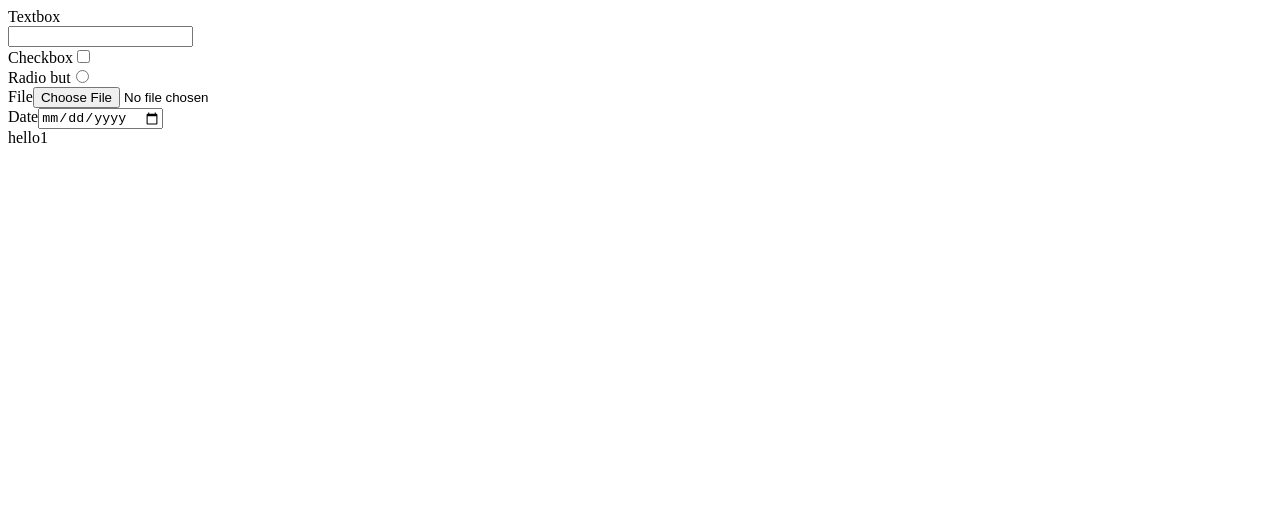
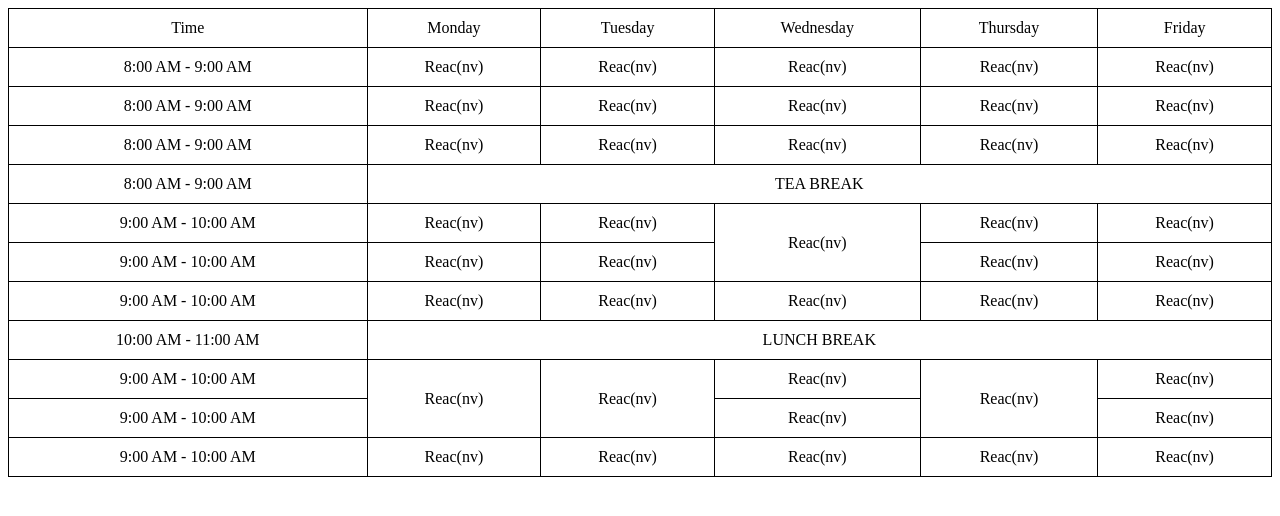
Before and after one commit to Priyal-Bhesaniya/reactfirst1, a React (Vite) app: page / in a window 1280 px wide. Shown: the top 516 px of the page. Built offline with nearby package versions, Linux system fonts and the light colour scheme.

Commit message:
complete a timetable

```diff
--- /dev/null
+++ b/src/lec2412/timetable.jsx
@@ -0,0 +1,128 @@
+import * as React from "react";
+
+class Timetable extends React.Component {
+    render (){
+        return(
+
+            <div className="timetable">
+                <center>
+                <table style={{border:"1px solid black",borderCollapse: "collapse",width:"100%",textAlign:"center"}}>
+                    <thead >
+                    <tr>
+                    <td style={{ border:"1px solid black",padding:"10px"}}  >Time</td>
+                  <td style={{ border:"1px solid black",padding:"10px"}}  >Monday</td>
+                  <td style={{ border:"1px solid black",padding:"10px"}}>Tuesday</td>
+                  <td style={{ border:"1px solid black",padding:"10px"}}>Wednesday</td>
+                  <td style={{ border:"1px solid black",padding:"10px"}}>Thursday</td>
+                  <td style={{ border:"1px solid black",padding:"10px"}}>Friday</td>
+                    </tr>
+                    </thead>
+                    <tbody >
+                    <tr>
+                    <td style={{ border:"1px solid black",padding:"10px"}}>8:00 AM - 9:00 AM</td>
+                  <td style={{ border:"1px solid black",padding:"10px"}}>Reac(nv)</td>
+                  <td style={{ border:"1px solid black",padding:"10px"}}>Reac(nv)</td>
+                  <td style={{ border:"1px solid black",padding:"10px"}}>Reac(nv)</td>
+                  <td style={{ border:"1px solid black",padding:"10px"}}>Reac(nv)</td>
+
+                  <td style={{ border:"1px solid black",padding:"10px"}}>Reac(nv)</td>
+
+
+
+                  </tr>
+                  <tr>
+                  <td style={{ border:"1px solid black",padding:"10px"}}>8:00 AM - 9:00 AM</td>
+                  <td style={{ border:"1px solid black",padding:"10px"}}>Reac(nv)</td>
+                  <td style={{ border:"1px solid black",padding:"10px"}}>Reac(nv)</td>
+                  <td style={{ border:"1px solid black",padding:"10px"}}>Reac(nv)</td>
+                  <td style={{ border:"1px solid black",padding:"10px"}}>Reac(nv)</td>
+
+                  <td style={{ border:"1px solid black",padding:"10px"}}>Reac(nv)</td>
+                  </tr>
+                  <tr>
+                  <td style={{ border:"1px solid black",padding:"10px"}}>8:00 AM - 9:00 AM</td>
+                  <td style={{ border:"1px solid black",padding:"10px"}}>Reac(nv)</td>
+                  <td style={{ border:"1px solid black",padding:"10px"}}>Reac(nv)</td>
+                  <td style={{ border:"1px solid black",padding:"10px"}}>Reac(nv)</td>
+                  <td style={{ border:"1px solid black",padding:"10px"}}>Reac(nv)</td>
+                  <td style={{ border:"1px solid black",padding:"10px"}}>Reac(nv)</td>
+                  </tr>
+                  <tr>
+                  <td style={{ border:"1px solid black",padding:"10px"}}>8:00 AM - 9:00 AM</td>
+                 <td colSpan={5}>TEA BREAK</td>
+
+                  </tr>
+                  <tr>
+                    <td style={{ border:"1px solid black",padding:"10px"}}>9:00 AM - 10:00 AM</td>
+                    <td style={{ border:"1px solid black",padding:"10px"}}>Reac(nv)</td>
+                  <td style={{ border:"1px solid black",padding:"10px"}}>Reac(nv)</td>
+                  <td style={{ border:"1px solid black" ,padding:"10px"}} rowSpan={2}>Reac(nv)</td>
+                  <td style={{ border:"1px solid black",padding:"10px"}}>Reac(nv)</td>
+                  <td style={{ border:"1px solid black",padding:"10px"}}>Reac(nv)</td>
+
+                  </tr>
+                  <tr>
+                    <td style={{ border:"1px solid black",padding:"10px"}}>9:00 AM - 10:00 AM</td>
+                    <td style={{ border:"1px solid black",padding:"10px"}}>Reac(nv)</td>
+                  <td style={{ border:"1px solid black",padding:"10px"}}>Reac(nv)</td>
+
+                  <td style={{ border:"1px solid black",padding:"10px"}}>Reac(nv)</td>
+                  <td style={{ border:"1px solid black",padding:"10px"}}>Reac(nv)</td>
+
+                  </tr>
+                  <tr>
+                    <td style={{ border:"1px solid black",padding:"10px"}}>9:00 AM - 10:00 AM</td>
+                    <td style={{ border:"1px solid black",padding:"10px"}}>Reac(nv)</td>
+                  <td style={{ border:"1px solid black",padding:"10px"}}>Reac(nv)</td>
+                  <td style={{ border:"1px solid black",padding:"10px"}}>Reac(nv)</td>
+
+                  <td style={{ border:"1px solid black",padding:"10px"}}>Reac(nv)</td>
+                  <td style={{ border:"1px solid black",padding:"10px"}}>Reac(nv)</td>
+
+                  </tr>
+                  <tr>
+                    <td style={{ border:"1px solid black",padding:"10px"}}>10:00 AM - 11:00 AM</td>
+                    <td style={{ border:"1px solid black",padding:"10px"}} colSpan={5}>LUNCH BREAK</td>
+
+                  </tr>
+                  <tr>
+                    <td style={{ border:"1px solid black",padding:"10px"}}>9:00 AM - 10:00 AM</td>
+                    <td style={{ border:"1px solid black",padding:"10px"}} rowSpan={2}>Reac(nv)</td>
+                  <td style={{ border:"1px solid black",padding:"10px"}}rowSpan={2}>Reac(nv)</td>
+                  <td style={{ border:"1px solid black",padding:"10px"}}>Reac(nv)</td>
+
+                  <td style={{ border:"1px solid black",padding:"10px"}}rowSpan={2}>Reac(nv)</td>
+                  <td style={{ border:"1px solid black",padding:"10px"}}>Reac(nv)</td>
+
+                  </tr>
+                  <tr>
+                    <td style={{ border:"1px solid black",padding:"10px"}}>9:00 AM - 10:00 AM</td>
+
+
+                  <td style={{ border:"1px solid black",padding:"10px"}}>Reac(nv)</td>
+
+
+                  <td style={{ border:"1px solid black",padding:"10px"}}>Reac(nv)</td>
+
+                  </tr>
+                  <tr>
+                    <td style={{ border:"1px solid black",padding:"10px"}}>9:00 AM - 10:00 AM</td>
+                    <td style={{ border:"1px solid black",padding:"10px"}}>Reac(nv)</td>
+                  <td style={{ border:"1px solid black",padding:"10px"}}>Reac(nv)</td>
+                  <td style={{ border:"1px solid black",padding:"10px"}}>Reac(nv)</td>
+
+                  <td style={{ border:"1px solid black",padding:"10px"}}>Reac(nv)</td>
+                  <td style={{ border:"1px solid black",padding:"10px"}}>Reac(nv)</td>
+
+                  </tr>
+
+
+
+</tbody>
+                </table>
+                </center>
+            </div>
+        )
+    }
+}
+export default Timetable
--- a/src/main.jsx
+++ b/src/main.jsx
@@ -1,8 +1,9 @@
 import React from 'react';
 import {createRoot } from 'react-dom/client'
 import {StrictMode } from 'react'
+import Timetable from './lec2412/timetable';
 // import Component1 from './lec2412/component1';
-import HtmlComponent from './lec2412/htmlcomponents';
+// import HtmlComponent from './lec2412/htmlcomponents';
 
 // 1. class based implementation
 // adding a coment
@@ -12,7 +13,9 @@ import HtmlComponent from './lec2412/htmlcomponents';
 createRoot(document.getElementById('root')).render(
   <StrictMode>
    {/* <Component1/> */}
-   <HtmlComponent/>
-   <div>hello1</div>
+   {/* <HtmlComponent/> */}
+   <Timetable/>
+
+
   </StrictMode>,
 )
```
